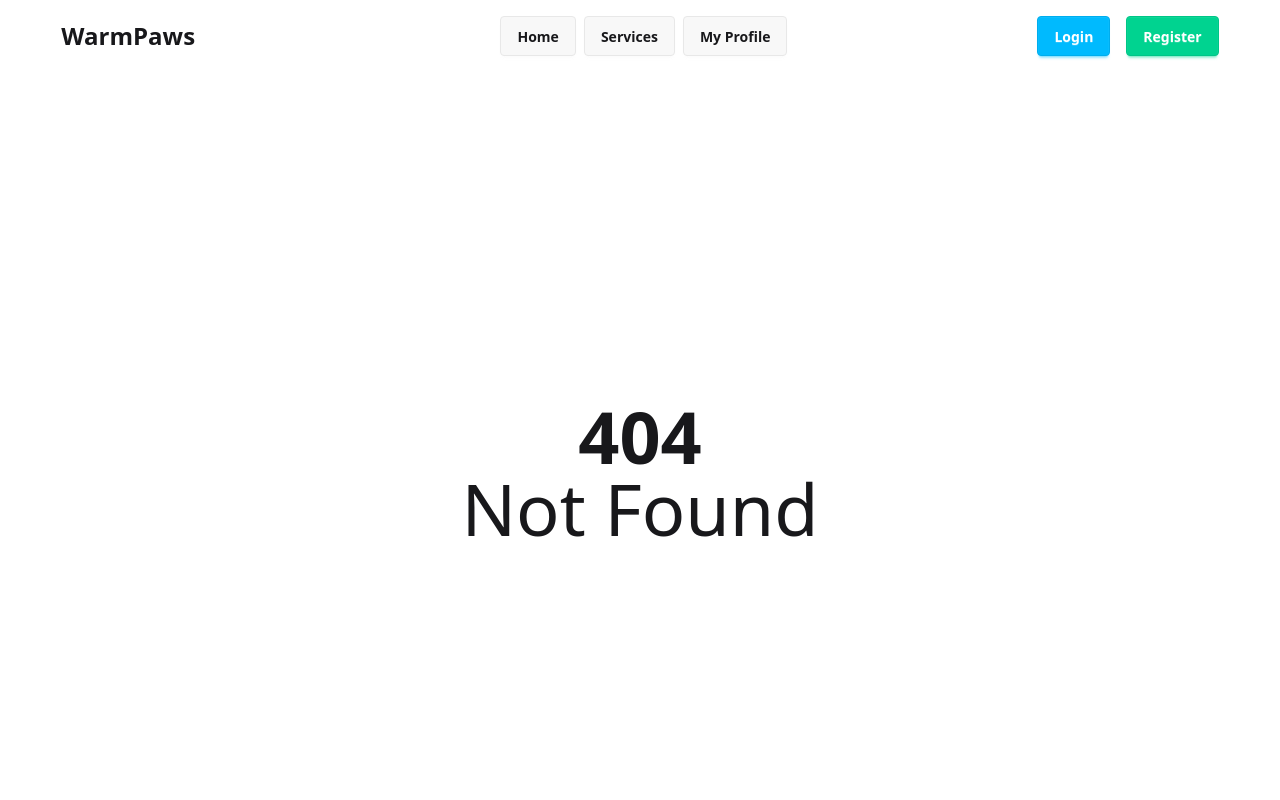
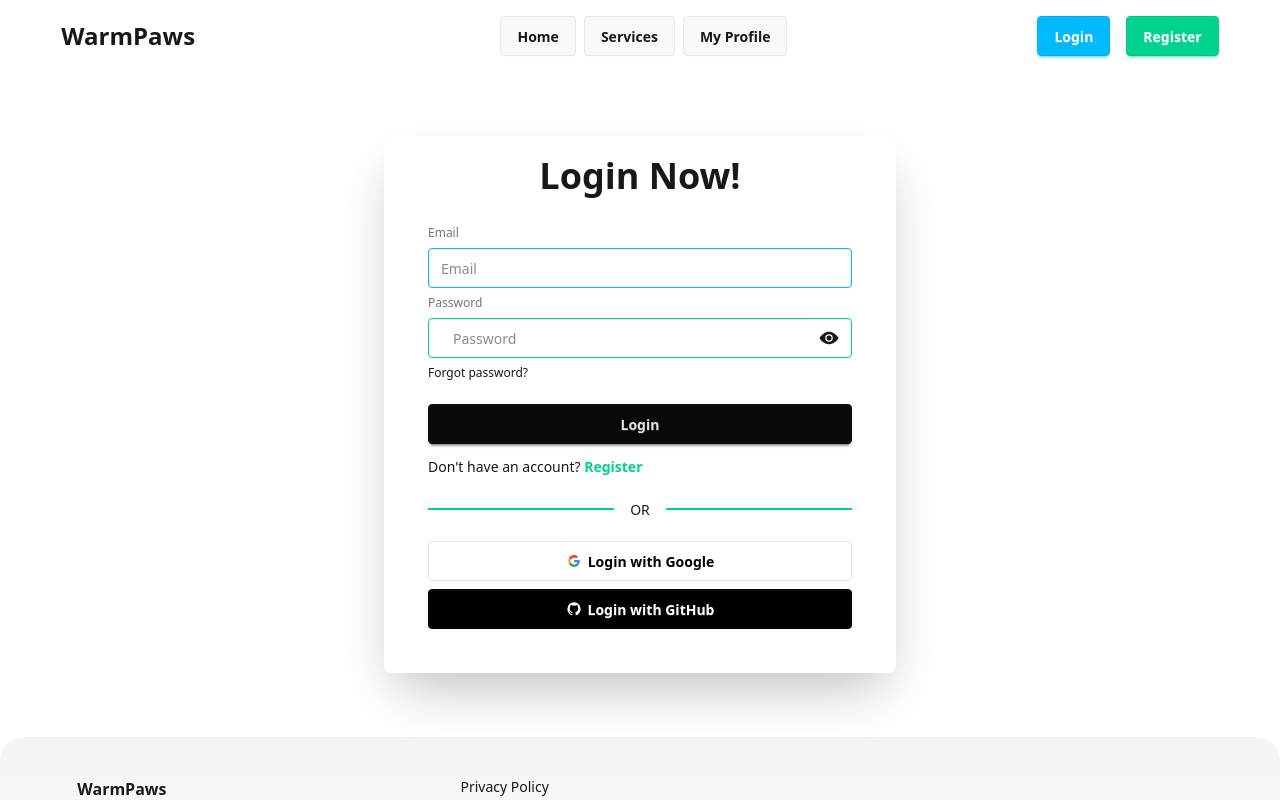
Before and after one commit to AdalOnShow/WarmPaws-Pet_Care_Services, a React (Vite) app: page /login in a window 1280 px wide. Before the commit this address had no page. Shown: the top 800 px of the page. Built offline with nearby package versions, Linux system fonts and the light colour scheme.

Commit message:
Add authentication context and implement login/register pages

```diff
--- a/Components/Navbar.jsx
+++ b/Components/Navbar.jsx
@@ -34,7 +34,7 @@
         <Link to="/login">
           <button className="btn text-white btn-info">Login</button>
         </Link>
-        <Link to="register">
+        <Link to="/register">
           <button className="btn text-white btn-success">Register</button>
         </Link>
       </div>
--- /dev/null
+++ b/Contexts/AuthContext.jsx
@@ -0,0 +1,3 @@
+import { createContext } from "react";
+
+export const AuthContext = createContext();
--- /dev/null
+++ b/Contexts/AuthProvaider.jsx
@@ -0,0 +1,16 @@
+import React, { useState } from 'react'
+import { AuthContext } from './AuthContext'
+
+const AuthProvaider = ({ children }) => {
+  const [user, setUser] = useState(null)
+
+
+  const authInfo = {
+    user,
+    setUser
+  }
+
+  return <AuthContext value={authInfo}>{children}</AuthContext>
+}
+
+export default AuthProvaider
--- /dev/null
+++ b/Pages/Login.jsx
@@ -0,0 +1,52 @@
+import React, {  useState } from 'react'
+import { IoEye, IoEyeOff } from 'react-icons/io5'
+import { Link } from 'react-router'
+
+const Login = () => {
+  const [passShow, setPassShow] = useState(false)
+
+  const handlePassShow = () => {
+    setPassShow(!passShow)
+  }
+
+  const handleFormSubmite = (e) => {
+    e.preventDefault()
+  }
+  return (
+    <div className='w-full my-16 flex-center'>
+      <div className="card bg-base-100 w-full max-w-lg shrink-0 shadow-2xl p-5">
+        <h2 className='text-4xl text-center font-bold'>Login Now!</h2>
+        <form onSubmit={(e) => handleFormSubmite(e)} className="card-body">
+          <fieldset className="fieldset">
+            <label className="label">Email</label>
+            <input type="email" placeholder="Email" className="input input-info w-full" />
+
+            <label className="label">Password</label>
+            <label className='input input-success w-full'>
+              <input type={passShow ? "text" : "password"} placeholder="Password" className="input focus:outline-0" />
+              <button type='button' onClick={handlePassShow} className='cursor-pointer'>
+                {passShow ? <IoEyeOff size={20} /> : <IoEye size={20} />}
+              </button>
+            </label>
+
+            <div><a className="link link-hover">Forgot password?</a></div>
+            <button type='submit' className="btn btn-neutral mt-4">Login</button>
+          </fieldset>
+          <p className="">Don't have an account? <Link to="/register" className='font-bold text-success hover:underline'>Register</Link></p>
+          <div className="divider divider-success">OR</div>
+
+          <button type='button' className="btn bg-white text-black border-[#e5e5e5]">
+            <svg aria-label="Google logo" width="16" height="16" xmlns="http://www.w3.org/2000/svg" viewBox="0 0 512 512"><g><path d="m0 0H512V512H0" fill="#fff"></path><path fill="#34a853" d="M153 292c30 82 118 95 171 60h62v48A192 192 0 0190 341"></path><path fill="#4285f4" d="m386 400a140 175 0 0053-179H260v74h102q-7 37-38 57"></path><path fill="#fbbc02" d="m90 341a208 200 0 010-171l63 49q-12 37 0 73"></path><path fill="#ea4335" d="m153 219c22-69 116-109 179-50l55-54c-78-75-230-72-297 55"></path></g></svg>
+            Login with Google
+          </button>
+          <button type='button' className="btn bg-black text-white border-black">
+            <svg aria-label="GitHub logo" width="16" height="16" xmlns="http://www.w3.org/2000/svg" viewBox="0 0 24 24"><path fill="white" d="M12,2A10,10 0 0,0 2,12C2,16.42 4.87,20.17 8.84,21.5C9.34,21.58 9.5,21.27 9.5,21C9.5,20.77 9.5,20.14 9.5,19.31C6.73,19.91 6.14,17.97 6.14,17.97C5.68,16.81 5.03,16.5 5.03,16.5C4.12,15.88 5.1,15.9 5.1,15.9C6.1,15.97 6.63,16.93 6.63,16.93C7.5,18.45 8.97,18 9.54,17.76C9.63,17.11 9.89,16.67 10.17,16.42C7.95,16.17 5.62,15.31 5.62,11.5C5.62,10.39 6,9.5 6.65,8.79C6.55,8.54 6.2,7.5 6.75,6.15C6.75,6.15 7.59,5.88 9.5,7.17C10.29,6.95 11.15,6.84 12,6.84C12.85,6.84 13.71,6.95 14.5,7.17C16.41,5.88 17.25,6.15 17.25,6.15C17.8,7.5 17.45,8.54 17.35,8.79C18,9.5 18.38,10.39 18.38,11.5C18.38,15.32 16.04,16.16 13.81,16.41C14.17,16.72 14.5,17.33 14.5,18.26C14.5,19.6 14.5,20.68 14.5,21C14.5,21.27 14.66,21.59 15.17,21.5C19.14,20.16 22,16.42 22,12A10,10 0 0,0 12,2Z"></path></svg>
+            Login with GitHub
+          </button>
+        </form>
+      </div>
+    </div>
+  )
+}
+
+export default Login
--- /dev/null
+++ b/Pages/Register.jsx
@@ -0,0 +1,49 @@
+import React, { useState } from 'react'
+import { IoEye, IoEyeOff } from 'react-icons/io5'
+import { Link } from 'react-router'
+
+const Register = () => {
+  const [passShow, setPassShow] = useState(false)
+
+  const handlePassShow = () => {
+    setPassShow(!passShow)
+  }
+
+  const handleFormSubmite = (e) => {
+    e.preventDefault()
+  }
+  return (
+    <div className='w-full my-16 flex-center'>
+      <div className="card bg-base-100 w-full max-w-lg shrink-0 shadow-2xl p-5">
+        <h2 className='text-4xl text-center font-bold'>Register Now!</h2>
+        <form onSubmit={(e) => handleFormSubmite(e)} className="card-body">
+          <fieldset className="fieldset">
+
+            <label className="label">Name</label>
+            <input required type="text" name='name' placeholder="Enter Your Name Here" className="input input-info w-full" />
+
+            <label className="label">Email</label>
+            <input required type="email" name='email' placeholder="Email" className="input input-info w-full" />
+
+            <label className="label">Photo URL</label>
+            <input required type="text" name='photo' placeholder="Photo URL" className="input input-info w-full" />
+
+            <label className="label">Password</label>
+            <label className='input input-success w-full'>
+              <input required type={passShow ? "text" : "password"} name='password' placeholder="Password" className="input focus:outline-0" />
+              <button type='button' onClick={handlePassShow} className='cursor-pointer'>
+                {passShow ? <IoEyeOff size={20} /> : <IoEye size={20} />}
+              </button>
+            </label>
+
+            <div><a className="link link-hover">Forgot password?</a></div>
+            <button type='submit' className="btn btn-neutral mt-4">Register</button>
+          </fieldset>
+          <p className="">Don you already have an account? <Link to="/login" className='font-bold text-success hover:underline'>Login</Link></p>
+        </form>
+      </div>
+    </div>
+  )
+}
+
+export default Register
--- a/package.json
+++ b/package.json
@@ -13,6 +13,7 @@
     "@tailwindcss/vite": "^4.1.15",
     "react": "^19.1.1",
     "react-dom": "^19.1.1",
+    "react-icons": "^5.5.0",
     "react-router": "^7.9.4",
     "tailwindcss": "^4.1.15"
   },
```
Also changed, not shown: Routes/routes.jsx (+12 -1 lines), 1 other file (tests, documents, lock files or other folders).
